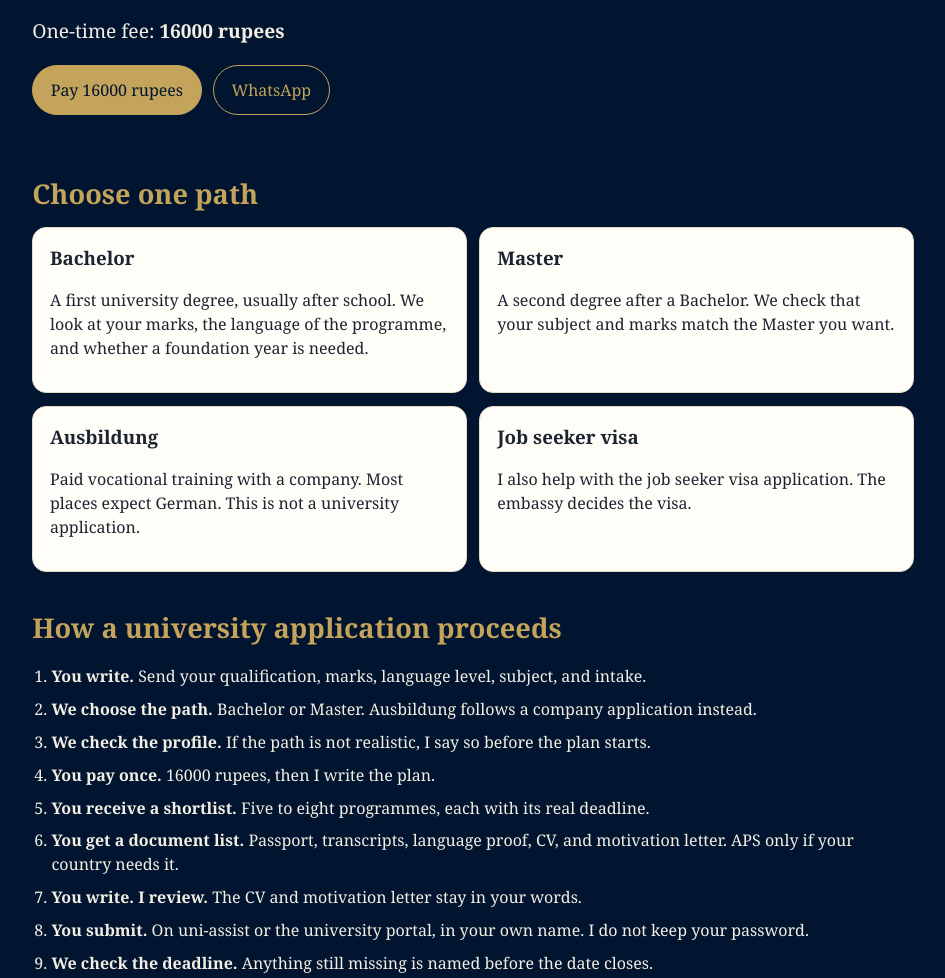
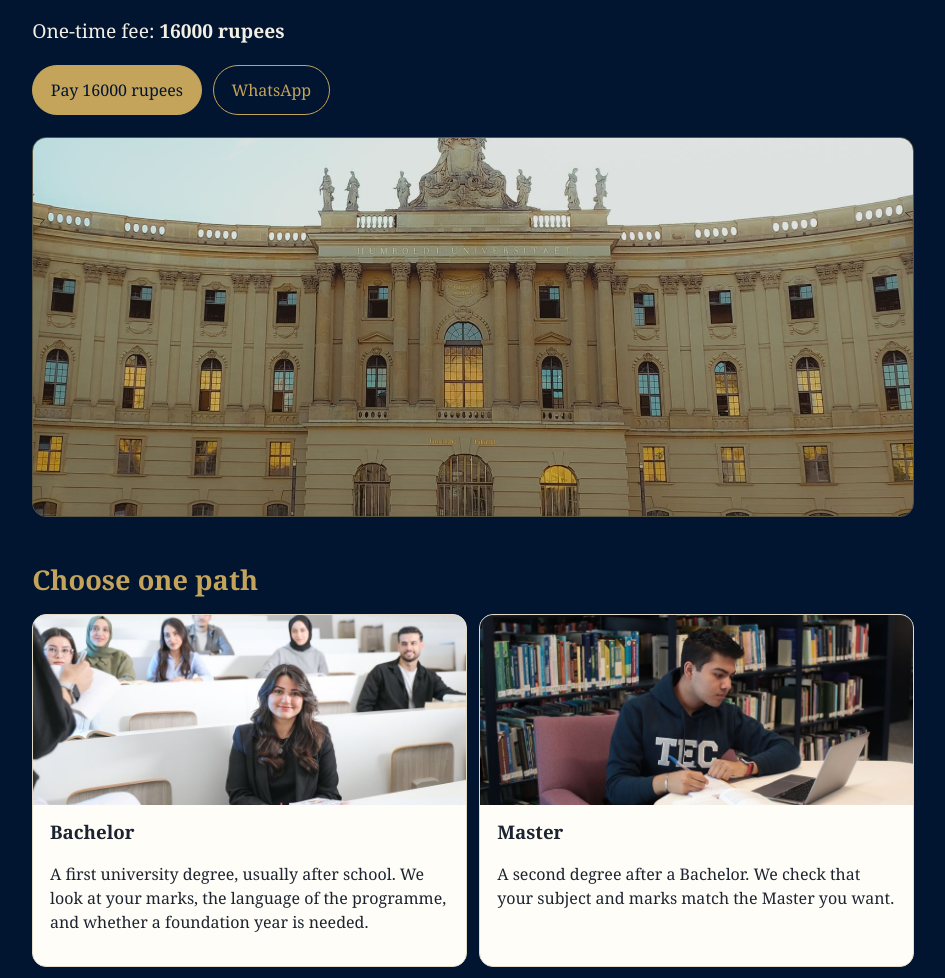
Before and after one commit to zameer7up-cyber/lantern, a plain HTML site: page index.html in a window 1280 px wide. Shown: the part 362-1340 px from the top of the page, without its empty margins (167-1112 px from the left). Drawn offline with Linux system fonts and the light colour scheme.

Commit message:
Add photos for each path.
Co-authored-by: Cursor <cursoragent@cursor.com>

```diff
--- a/css/style.css
+++ b/css/style.css
@@ -96,6 +96,27 @@ h3 { margin: 0 0 0.4rem; color: var(--card-ink); }
   padding: 1rem 1.05rem;
 }
 .cards article a { color: var(--navy); }
+.cards article { overflow: hidden; }
+.cards article img {
+  display: block;
+  width: calc(100% + 2.1rem);
+  height: 190px;
+  margin: -1rem -1.05rem 0.85rem;
+  object-fit: cover;
+}
+
+.hero-img {
+  display: block;
+  width: 100%;
+  height: clamp(220px, 42vw, 380px);
+  margin-top: 1.4rem;
+  object-fit: cover;
+  object-position: center 60%;
+  border-radius: 14px;
+  border: 1px solid rgba(196, 163, 90, 0.45);
+}
+
+footer .credit { margin: 0.3rem 0 0; font-size: 0.8rem; opacity: 0.8; }
 
 .steps { padding-left: 1.2rem; }
 .steps li { margin: 0.55rem 0; }
--- a/index.html
+++ b/index.html
@@ -32,24 +32,29 @@
         <a class="button" href="#pay">Pay 16000 rupees</a>
         <a class="button ghost" href="https://wa.me/4915567550791" target="_blank" rel="noopener">WhatsApp</a>
       </p>
+      <img class="hero-img" src="images/hero-berlin-humboldt.jpg" alt="People on the square in front of Humboldt University in Berlin">
     </section>
 
     <section id="paths">
       <h2>Choose one path</h2>
       <div class="cards">
         <article>
+          <img src="images/bachelor.jpg" alt="Students in a university lecture hall" loading="lazy">
           <h3>Bachelor</h3>
           <p>A first university degree, usually after school. We look at your marks, the language of the programme, and whether a foundation year is needed.</p>
         </article>
         <article>
+          <img src="images/master.jpg" alt="A student with a laptop and books in a library" loading="lazy">
           <h3>Master</h3>
           <p>A second degree after a Bachelor. We check that your subject and marks match the Master you want.</p>
         </article>
         <article>
+          <img src="images/ausbildung.jpg" alt="A trainer showing an apprentice how to work in a workshop" loading="lazy">
           <h3>Ausbildung</h3>
           <p>Paid vocational training with a company. Most places expect German. This is not a university application.</p>
         </article>
         <article>
+          <img src="images/jobseeker.jpg" alt="A job interview in an office" loading="lazy">
           <h3>Job seeker visa</h3>
           <p>I also help with the job seeker visa application. The embassy decides the visa.</p>
         </article>
@@ -92,6 +97,7 @@
 
   <footer>
     <p>Lantern. One-time fee 16000 rupees. Not a university and not the embassy.</p>
+    <p class="credit">Photos: <a href="https://www.pexels.com" target="_blank" rel="noopener">Pexels</a></p>
   </footer>
 
   <!-- Cloudflare Web Analytics --><script type='module' src='https://static.cloudflareinsights.com/beacon.min.js' data-cf-beacon='{"token": "c9357cb781af45b69df3bd4b4e4dff5b"}'></script><!-- End Cloudflare Web Analytics -->
```
Also changed, not shown: images/ausbildung.jpg (added), images/bachelor.jpg (added), images/hero-berlin-humboldt.jpg (added), images/jobseeker.jpg (added), images/master.jpg (added).
